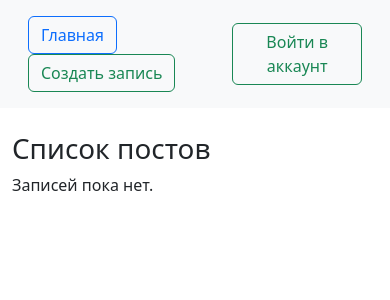
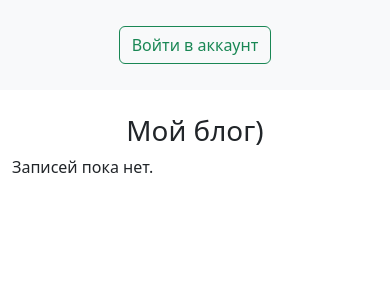
Before and after one commit to k1rill-dev/django-blog, a Django app: page / in a window 390 px wide. Shown: the top 300 px of the page. Run offline with Django 5.2, Linux system fonts and the light colour scheme; data that the repository does not hold is empty.

Commit message:
fix adaptive

```diff
--- a/blog/blogs/templates/blogs/index.html
+++ b/blog/blogs/templates/blogs/index.html
@@ -5,28 +5,83 @@
     <meta name="viewport" content="width=device-width, initial-scale=1.0">
     <title>Главная страница</title>
     <link rel="stylesheet" href="https://cdn.jsdelivr.net/npm/bootstrap@5.3.2/dist/css/bootstrap.min.css">
+    <script src="https://cdn.jsdelivr.net/npm/bootstrap@5.3.2/dist/js/bootstrap.bundle.min.js"></script>
+
+    <style>
+        @media (max-width: 768px) {
+            header .container {
+                flex-direction: column;
+                text-align: center;
+            }
+
+            header nav a {
+                margin-bottom: 10px;
+                width: 100%;
+            }
+
+            header .dropdown {
+                margin-top: 10px;
+            }
+        }
+    </style>
+
+    <style>
+        header .container {
+            flex-wrap: wrap;
+        }
+
+        .post-card h5 {
+            font-size: 1.2rem;
+        }
+
+        .post-card p {
+            font-size: 0.9rem;
+        }
+
+        .pagination .page-item .page-link {
+            font-size: 0.9rem;
+        }
+
+        @media (max-width: 576px) {
+            header .container div, header nav {
+                margin-bottom: 10px;
+                text-align: center;
+            }
+
+            header nav a {
+                margin: 0 5px;
+            }
+        }
+    </style>
 </head>
 <body>
-<header class="bg-light p-3">
-    <div class="container d-flex justify-content-between align-items-center">
-        <nav>
-            <a href="/" class="btn btn-outline-primary">Главная</a>
-            <a href="/create/" class="btn btn-outline-success">Создать запись</a>
+<header class="bg-light py-3">
+    <div class="container d-flex flex-wrap justify-content-between align-items-center">
+        {% if user.is_authenticated %}
+        <nav class="d-flex flex-wrap justify-content-center mb-2 mb-lg-0">
+            <a href="/" class="btn btn-outline-primary me-2 mb-2">Главная</a>
+            <a href="/create/" class="btn btn-outline-success mb-2">Создать запись</a>
         </nav>
-        {% if user.is_authenticated %}
-        <div>
-            <span>Привет, {{ user.username }}</span>
-            <a href="/logout/" class="btn btn-outline-success">Выйти из аккаунта</a>
+        {% endif %}
+        <div class="dropdown">
+            {% if user.is_authenticated %}
+            <button class="btn btn-outline-secondary dropdown-toggle" type="button" id="userMenu"
+                    data-bs-toggle="dropdown" aria-expanded="false">
+                Привет, {{ user.username }}
+            </button>
+            <ul class="dropdown-menu dropdown-menu-end" aria-labelledby="userMenu">
+                <li><a class="dropdown-item" href="/profile/">Мой профиль</a></li>
+                <li><a class="dropdown-item" href="/logout/">Выйти из аккаунта</a></li>
+            </ul>
+            {% else %}
+            <a href="/login/" class="btn btn-outline-success">Войти в аккаунт</a>
+            {% endif %}
         </div>
-        {% else %}
-        <div>
-            <a href="/login/" class="btn btn-outline-success">Войти в аккаунт</a>
-        </div>
-        {% endif %}
     </div>
 </header>
+
 <main class="container mt-4">
-    <h1>Список постов</h1>
+    <h1 class="text-center">Мой блог)</h1>
     <div class="list-group">
         {% for post in posts %}
         <div class="list-group-item post-card">
@@ -35,10 +90,10 @@
                 <small class="text-muted">
                     Автор: {{ post.author.username }} | Опубликовано: {{ post.date_posted|date:"d.m.Y H:i" }}
                 </small>
-                <p class="mt-2">{{ post.content|truncatechars:150 }}</p>
+                <p class="mt-2">{{ post.content|truncatechars:30 }}</p>
             </a>
             {% if user == post.author %}
-            <a href="/update/{{ post.slug }}/" class="btn btn-outline-primary btn-sm edit-btn">
+            <a href="/update/{{ post.slug }}/" class="btn btn-outline-primary btn-sm mt-2">
                 Редактировать
             </a>
             {% endif %}
@@ -47,7 +102,6 @@
         <p>Записей пока нет.</p>
         {% endfor %}
     </div>
-
 
     <nav class="mt-4">
         <ul class="pagination justify-content-center">
```
